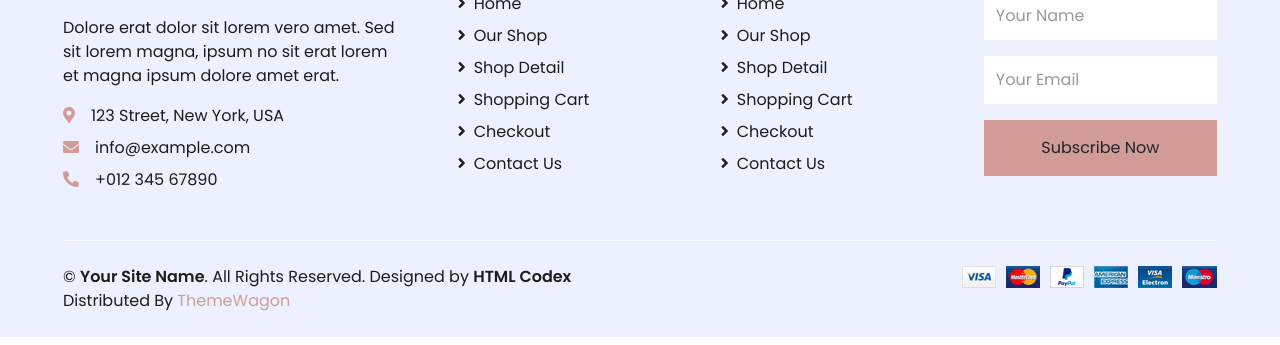
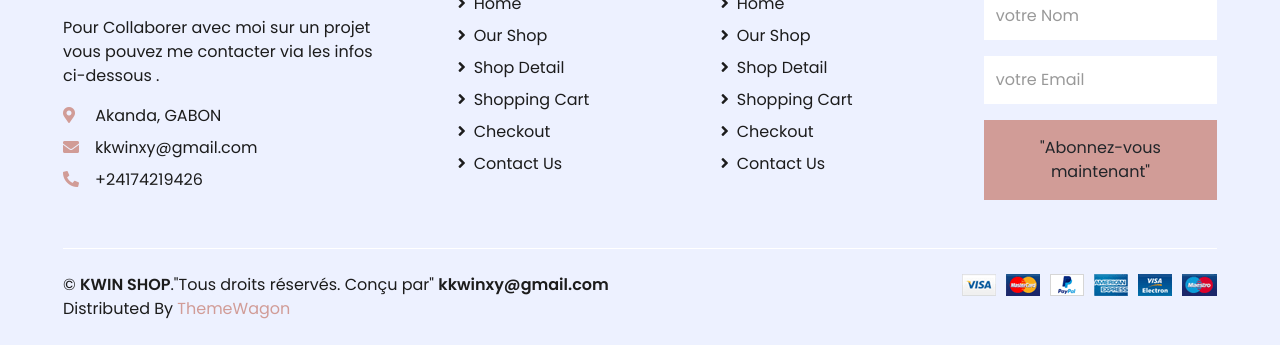
Before and after one commit to NelDavi/Kwinshop, a plain HTML site: page detail.html in a window 1280 px wide. Shown: the part 2742-3087 px from the top of the page. Drawn offline with nearby package versions, Linux system fonts and the light colour scheme; files whose address does not match are found by name.

Commit message:
Update detail.html

```diff
--- a/detail.html
+++ b/detail.html
@@ -538,10 +538,10 @@
                 <a href="" class="text-decoration-none">
                     <h1 class="mb-4 display-5 font-weight-semi-bold"><span class="text-primary font-weight-bold border border-white px-3 mr-1">KWIN</span>SHOP</h1>
                 </a>
-                <p>Dolore erat dolor sit lorem vero amet. Sed sit lorem magna, ipsum no sit erat lorem et magna ipsum dolore amet erat.</p>
-                <p class="mb-2"><i class="fa fa-map-marker-alt text-primary mr-3"></i>123 Street, New York, USA</p>
-                <p class="mb-2"><i class="fa fa-envelope text-primary mr-3"></i>info@example.com</p>
-                <p class="mb-0"><i class="fa fa-phone-alt text-primary mr-3"></i>+012 345 67890</p>
+                <p>Pour Collaborer avec moi sur un projet vous pouvez me contacter via les infos ci-dessous .</p>
+                <p class="mb-2"><i class="fa fa-map-marker-alt text-primary mr-3"></i> Akanda, GABON</p>
+                <p class="mb-2"><i class="fa fa-envelope text-primary mr-3"></i>kkwinxy@gmail.com</p>
+                <p class="mb-0"><i class="fa fa-phone-alt text-primary mr-3"></i>+24174219426</p>
             </div>
             <div class="col-lg-8 col-md-12">
                 <div class="row">
@@ -571,14 +571,14 @@
                         <h5 class="font-weight-bold text-dark mb-4">Newsletter</h5>
                         <form action="">
                             <div class="form-group">
-                                <input type="text" class="form-control border-0 py-4" placeholder="Your Name" required="required" />
+                                <input type="text" class="form-control border-0 py-4" placeholder="votre Nom" required="required" />
                             </div>
                             <div class="form-group">
-                                <input type="email" class="form-control border-0 py-4" placeholder="Your Email"
+                                <input type="email" class="form-control border-0 py-4" placeholder="votre Email"
                                     required="required" />
                             </div>
                             <div>
-                                <button class="btn btn-primary btn-block border-0 py-3" type="submit">Subscribe Now</button>
+                                <button class="btn btn-primary btn-block border-0 py-3" type="submit">"Abonnez-vous maintenant"</button>
                             </div>
                         </form>
                     </div>
@@ -588,9 +588,8 @@
         <div class="row border-top border-light mx-xl-5 py-4">
             <div class="col-md-6 px-xl-0">
                 <p class="mb-md-0 text-center text-md-left text-dark">
-                    &copy; <a class="text-dark font-weight-semi-bold" href="#">Your Site Name</a>. All Rights Reserved. Designed
-                    by
-                    <a class="text-dark font-weight-semi-bold" href="https://htmlcodex.com">HTML Codex</a><br>
+                    &copy; <a class="text-dark font-weight-semi-bold" href="#">KWIN SHOP</a>."Tous droits réservés. Conçu par"
+                    <a class="text-dark font-weight-semi-bold" href="kkwinxy@gmail.com ">kkwinxy@gmail.com</a><br>
                     Distributed By <a href="https://themewagon.com" target="_blank">ThemeWagon</a>
                 </p>
             </div>
```
